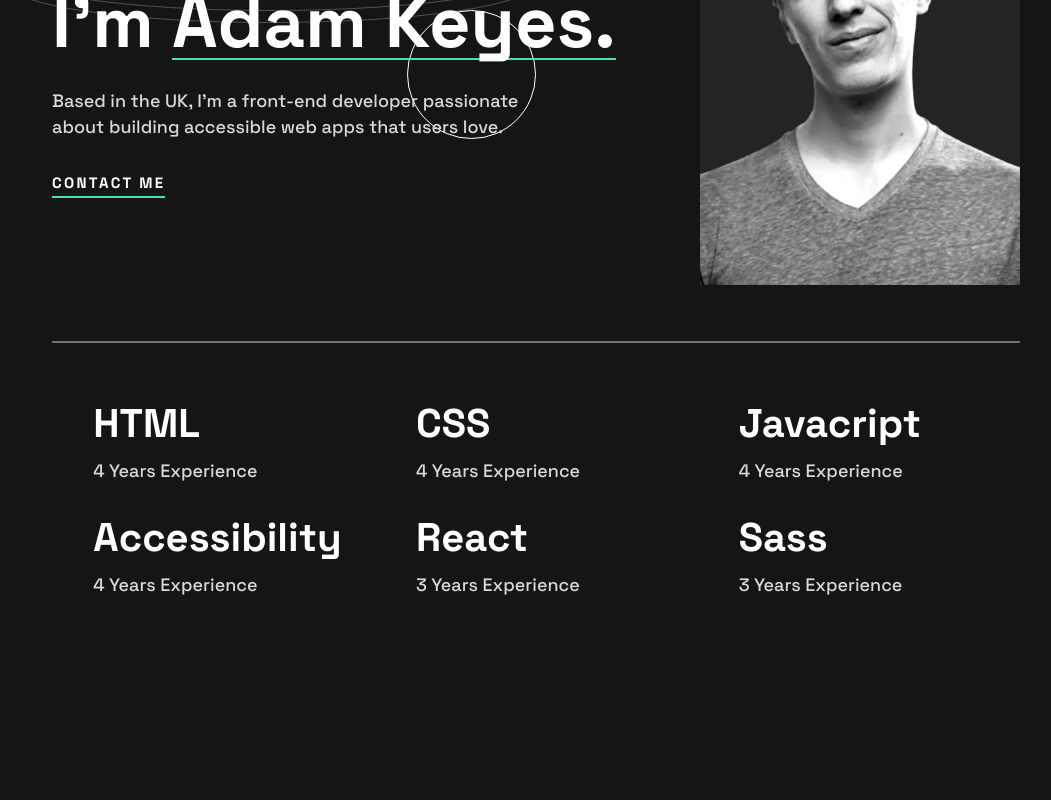
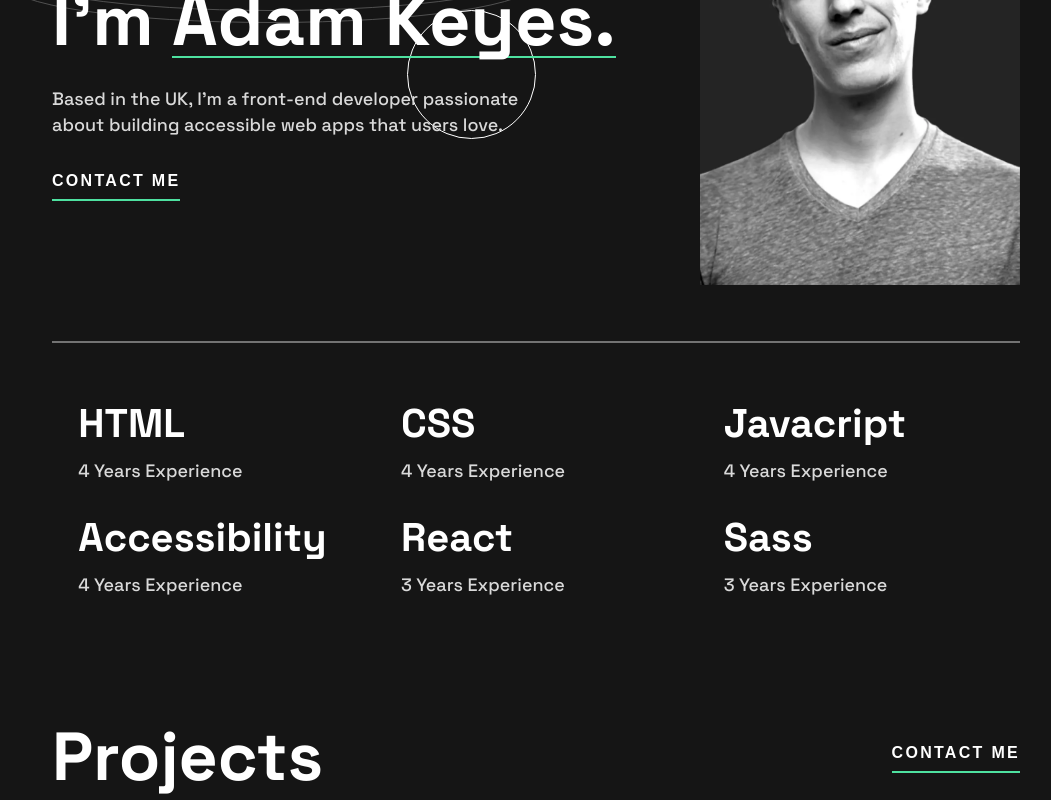
Before and after one commit to Hugo-Farias/single-page-developer-portfolio-template, a React (Vite) app: page / in a window 1280 px wide. Shown: the part 230-1030 px from the top of the page, without its empty margins (104-1155 px from the left). Before the commit the page ends 943 px from the top, so only its background shows below. Built offline with nearby package versions, Linux system fonts and the light colour scheme.

Commit message:
Projects data created

```diff
--- a/src/components/Hero.scss
+++ b/src/components/Hero.scss
@@ -84,14 +84,5 @@
         max-width: 50rem;
       }
     }
-
-    & .contact-link {
-      display: inline-block;
-      color: $color-font;
-      text-transform: uppercase;
-      line-height: 2.6rem;
-      letter-spacing: 0.23rem;
-      border-bottom: 2px solid $color-primary;
-    }
   }
 }
--- a/src/components/Hero.tsx
+++ b/src/components/Hero.tsx
@@ -1,5 +1,6 @@
 import "./Hero.scss";
 import Separator from "./common/Separator";
+import ContactMeBtn from "./common/ContactMeBtn";
 
 const Hero = function () {
   return (
@@ -18,9 +19,7 @@ const Hero = function () {
             accessible web apps that users love.
           </h2>
 
-          <h2 className="contact-link">
-            <a href="">Contact me</a>
-          </h2>
+          <ContactMeBtn />
         </div>
       </section>
       <Separator />
--- a/src/components/ProjectsSection.scss
+++ b/src/components/ProjectsSection.scss
@@ -0,0 +1,11 @@
+@import "../variables";
+
+.projects {
+  & .title {
+    @include flex-center;
+    justify-content: space-between;
+    & .title-name {
+      font-size: 6.8rem;
+    }
+  }
+}
--- a/src/components/ProjectsSection.tsx
+++ b/src/components/ProjectsSection.tsx
@@ -1,7 +1,47 @@
 import "./ProjectsSection.scss";
+import ContactMeBtn from "./common/ContactMeBtn";
+
+const DUMMY_DATA = [
+  {
+    name: "design portfolio",
+    image: "../assets/images/thumbnail-project-1-large",
+    tech: ["html", "css"],
+  },
+  {
+    name: "e-learning landing page",
+    image: "../assets/images/thumbnail-project-2-large",
+    tech: ["html", "css"],
+  },
+  {
+    name: "todo web app",
+    image: "../assets/images/thumbnail-project-3-large",
+    tech: ["html", "css", "javascript"],
+  },
+  {
+    name: "entertainment web app",
+    image: "../assets/images/thumbnail-project-4-large",
+    tech: ["html", "css", "javacript"],
+  },
+  {
+    name: "memory game",
+    image: "../assets/images/thumbnail-project-5-large",
+    tech: ["html", "css", "javacript"],
+  },
+  {
+    name: "art gallery showcase",
+    image: "../assets/images/thumbnail-project-6-large",
+    tech: ["html", "css", "javacript"],
+  },
+];
 
 const ProjectsSection = function () {
-  return <div className="skills"></div>;
+  return (
+    <div className="projects">
+      <div className="title">
+        <h2 className="title-name">Projects</h2> <ContactMeBtn />
+      </div>
+    </div>
+  );
 };
 
 export default ProjectsSection;
--- a/src/components/SkillsSection.scss
+++ b/src/components/SkillsSection.scss
@@ -9,9 +9,10 @@
 
   & .skill-card {
     text-align: center;
-    margin: 1.5rem;
+    margin: 1.5rem auto;
     @media (min-width: $screen-small) {
       text-align: left;
+      margin-left: 0;
     }
     & .name {
       font-size: 3.2rem;
--- /dev/null
+++ b/src/components/common/ContactMeBtn.scss
@@ -0,0 +1,13 @@
+@import "../../variables";
+
+.contact-button {
+  //display: inline-block;
+  font-size: 1.6rem;
+  font-weight: 700;
+  color: $color-font;
+  text-transform: uppercase;
+  line-height: 2.6rem;
+  letter-spacing: 0.23rem;
+  padding-bottom: 0.5rem;
+  border-bottom: 2px solid $color-primary;
+}
--- /dev/null
+++ b/src/components/common/ContactMeBtn.tsx
@@ -0,0 +1,7 @@
+import "./ContactMeBtn.scss";
+
+const ContactMeBtn = function () {
+  return <button className="contact-button">Contact me</button>;
+};
+
+export default ContactMeBtn;
--- a/src/index.scss
+++ b/src/index.scss
@@ -48,3 +48,8 @@ a {
     color: $color-primary;
   }
 }
+
+button {
+  background-color: transparent;
+  border: none;
+}
```
